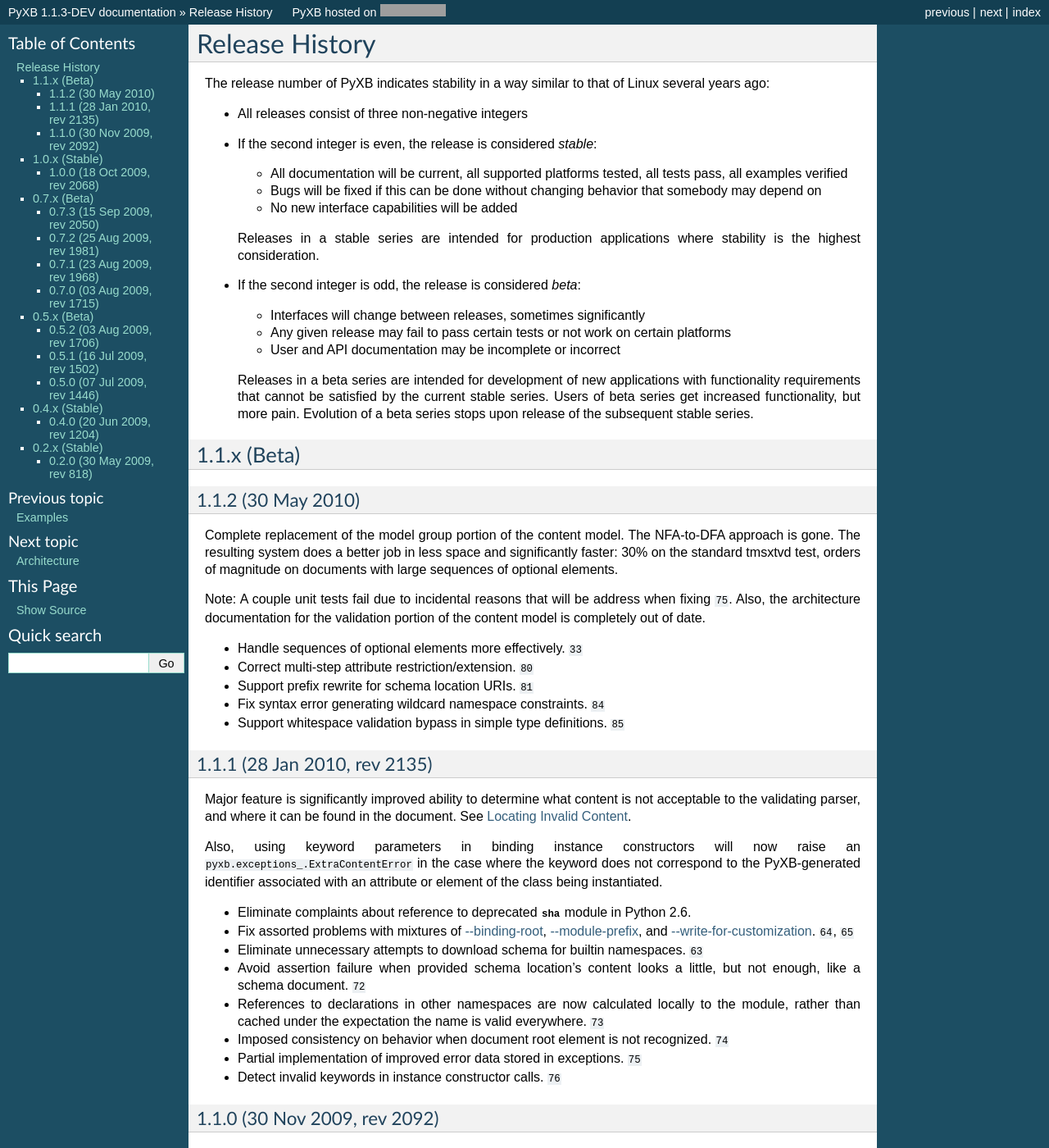
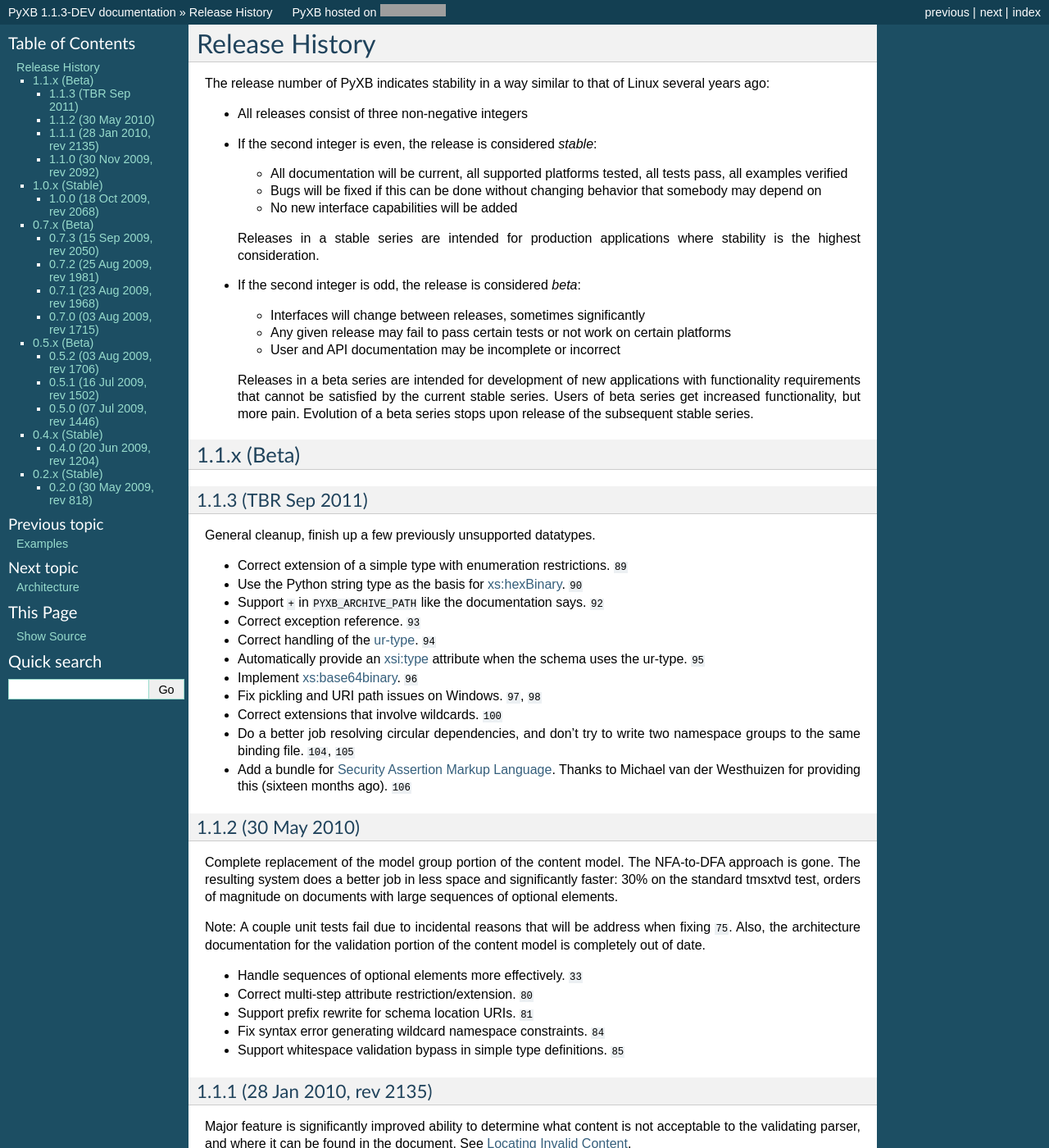
Before and after one commit to pabigot/pyxb, a Sphinx documentation site: the page built from doc/releases.txt, in a window 1280 px wide and 1400 px high. Shown: the whole window at 82% size. Built offline with Sphinx 7.4.7, drawn with Linux system fonts in a browser that asks for light colours; cross-references to code outside the pages are shown as plain code; grey boxes are pictures that could not be loaded.

Commit message:
Update examples, summarize changes since last release

```diff
--- a/doc/bundles.txt
+++ b/doc/bundles.txt
@@ -54,7 +54,7 @@
 ``pyxb.bundles.wssplat.xenc``           ``http://www.w3.org/2001/04/xmlenc#``
 =====================================   ==========================================================
 
-.. _bundle_saml2:
+.. _bundle_saml20:
 
 SAML
 ----
--- a/doc/releases.txt
+++ b/doc/releases.txt
@@ -39,6 +39,45 @@
 
 1.1.x (Beta)
 ==============
+
+1.1.3 (TBR Sep 2011)
+--------------------
+
+General cleanup, finish up a few previously unsupported datatypes.
+
+- Correct extension of a simple type with enumeration restrictions.
+  :ticket:`89`
+
+- Use the Python string type as the basis for `xs:hexBinary
+  <http://www.w3.org/TR/2004/REC-xmlschema-2-20041028/#hexBinary>`_.
+  :ticket:`90`
+
+- Support ``+`` in ``PYXB_ARCHIVE_PATH`` like the documentation says.
+  :ticket:`92`
+
+- Correct exception reference.  :ticket:`93`
+
+- Correct handling of the `ur-type
+  <http://www.w3.org/TR/2001/REC-xmlschema-1-20010502/#key-urType>`_.  :ticket:`94`
+
+- Automatically provide an `xsi:type <http://www.w3.org/TR/xmlschema-1/#xsi_type>`_
+  attribute when the schema uses the ur-type.  :ticket:`95`
+
+- Implement `xs:base64binary
+  <http://www.w3.org/TR/2004/REC-xmlschema-2-20041028/#base64Binary>`_.
+  :ticket:`96`
+
+- Fix pickling and URI path issues on Windows.  :ticket:`97`, :ticket:`98`
+
+- Correct extensions that involve wildcards.  :ticket:`100`
+
+- Do a better job resolving circular dependencies, and don't try to write two
+  namespace groups to the same binding file.  :ticket:`104`, :ticket:`105`
+
+- Add a bundle for :ref:`Security Assertion Markup Language <bundle_saml20>`.
+  Thanks to Michael van der Westhuizen for providing this (sixteen months
+  ago).  :ticket:`106`
+
 
 1.1.2 (30 May 2010)
 -------------------
```
Also changed, not shown: doc/index.txt (+25 -21 lines), 1 other file.
